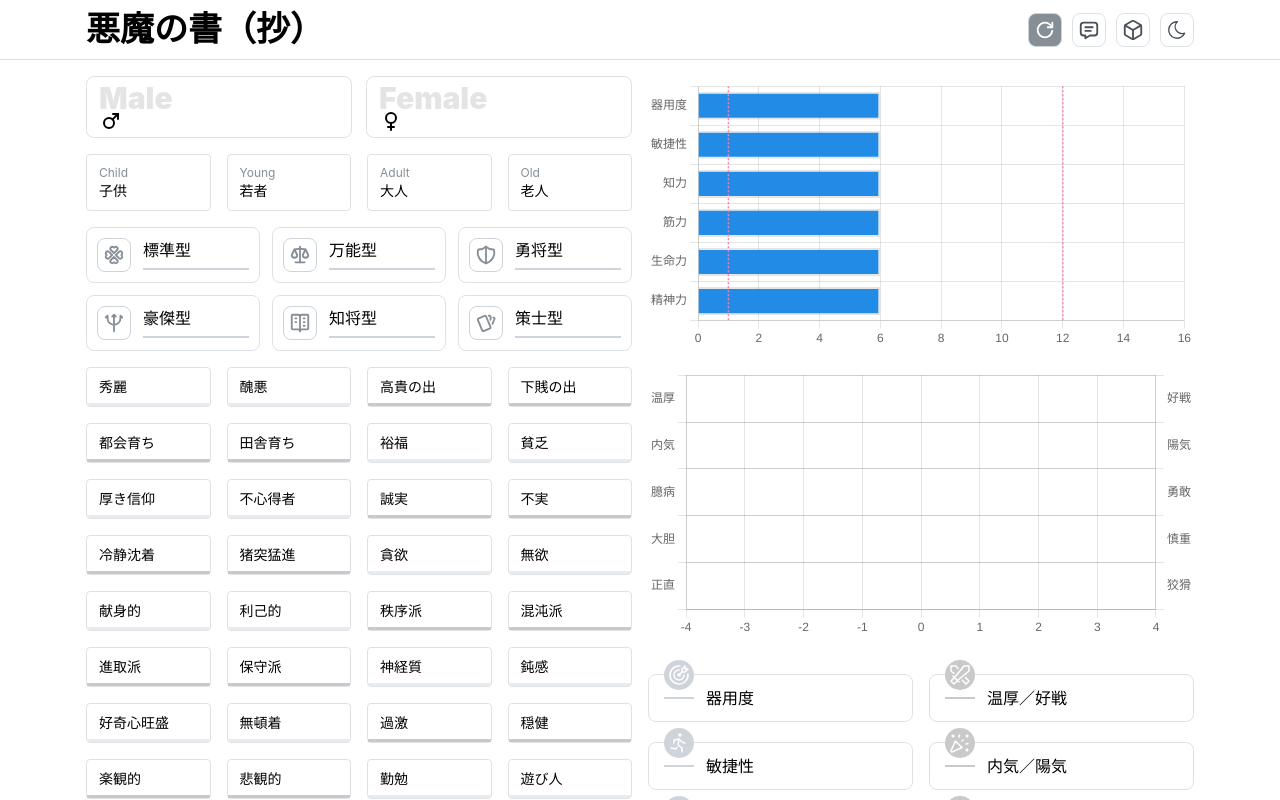
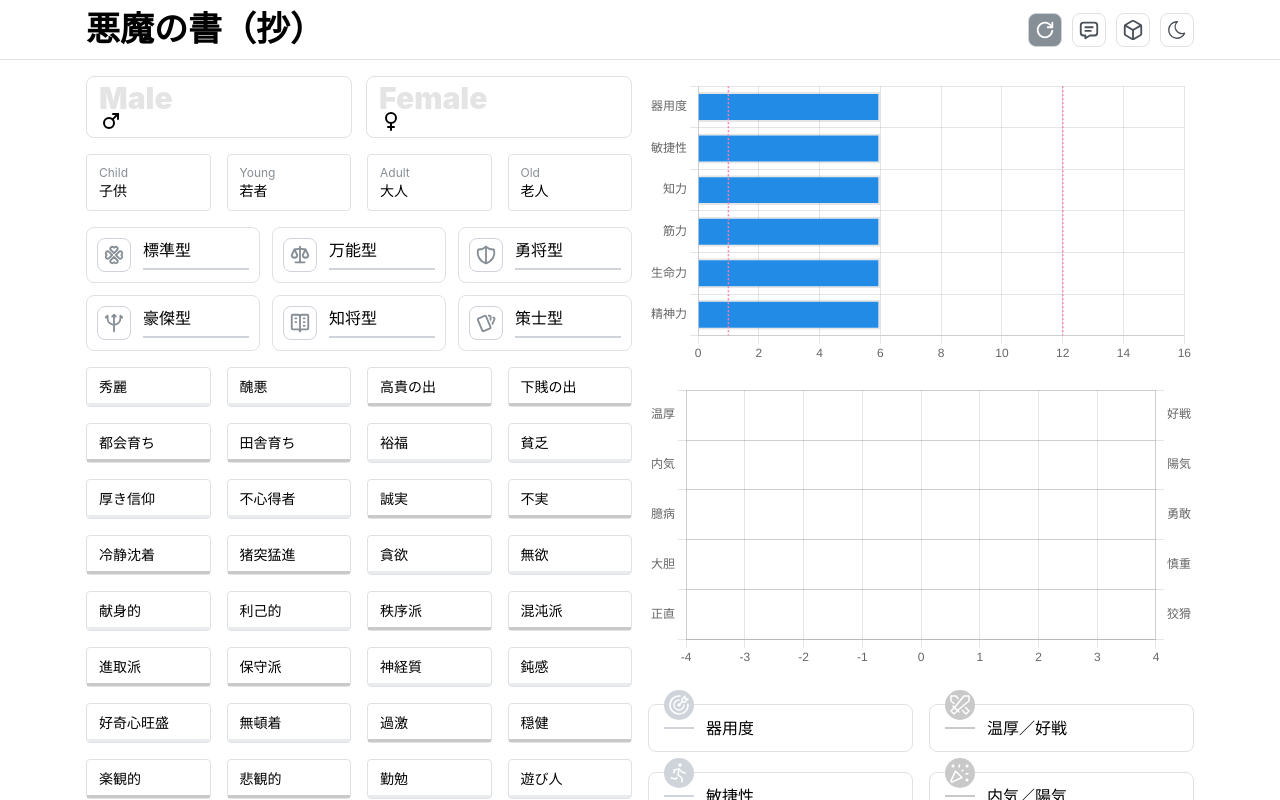
Before and after one commit to restrainhalation/cw-the-book-of-devil-excerpt, a Next.js app: page / in a window 1280 px wide. Shown: the top 800 px of the page. Built offline with nearby package versions, Linux system fonts and the light colour scheme.

Commit message:
🎬 feat: use mantine skeleton for charts

```diff
--- a/components/MentalAbilityChart/MentalAbilityChart.tsx
+++ b/components/MentalAbilityChart/MentalAbilityChart.tsx
@@ -1,6 +1,7 @@
-import React, { FC } from 'react';
+import React, { FC, useState } from 'react';
+import { Plugin } from 'chart.js'
 import { Bar } from 'react-chartjs-2';
-import { useMantineTheme } from '@mantine/core';
+import { Skeleton, useMantineTheme } from '@mantine/core';
 import type { Mental } from '@/types';
 import { MENTAL_ABILITIES } from '@/constants';
 
@@ -55,6 +56,7 @@ export const options = {
       },
     },
   },
+  maintainAspectRatio: false,
 };
 
 /**
@@ -70,6 +72,13 @@ export const options = {
  */
 export const MentalAbilityChart: FC<{ mentalAbilities: Mental; }> = ({ mentalAbilities }) => {
   const { colors } = useMantineTheme();
+  const [loading, setLoading] = useState(true);
+  const [plugins] = useState<Plugin<'bar'>>({
+    id: 'handleEvent',
+    afterInit: () => {
+      setLoading(false)
+    },
+  });
   const data = {
     labels: ['', '', '', '', ''],
     datasets: Object.entries(mentalAbilities).map(([key, value], index) => {
@@ -84,5 +93,14 @@ export const MentalAbilityChart: FC<{ mentalAbilities: Mental; }> = ({ mentalAbi
       };
     }),
   };
-  return <Bar options={options} data={data} />;
+  return (
+    <Skeleton visible={loading} className="h-72">
+      <Bar
+        options={options}
+        data={data}
+        plugins={[plugins]}
+        height={288}
+      />
+    </Skeleton>
+  )
 };
--- a/components/PhysicalAbilityChart/PhysicalAbilityChart.tsx
+++ b/components/PhysicalAbilityChart/PhysicalAbilityChart.tsx
@@ -1,6 +1,7 @@
-import React, { FC } from 'react';
+import React, { FC, useState } from 'react';
+import { Plugin } from 'chart.js'
 import { Bar } from 'react-chartjs-2';
-import { useMantineTheme } from '@mantine/core';
+import { Skeleton, useMantineTheme } from '@mantine/core';
 import type { Physical } from '@/types';
 import { PHYSICAL_ABILITIES } from '@/constants';
 
@@ -78,6 +79,7 @@ const getOptions = (annotationBorderColor: string) => ({
       },
     },
   },
+  maintainAspectRatio: false,
 })
 
 /**
@@ -93,6 +95,13 @@ const getOptions = (annotationBorderColor: string) => ({
  */
 export const PhysicalAbilityChart: FC<{ physicalAbilities: Physical; }> = ({ physicalAbilities }) => {
   const { colors } = useMantineTheme();
+  const [loading, setLoading] = useState(true);
+  const [plugins] = useState<Plugin<'bar'>>({
+    id: 'handleEvent',
+    afterInit: () => {
+      setLoading(false)
+    },
+  });
   const data = {
     labels: PHYSICAL_ABILITY_NAMES,
     datasets: [
@@ -107,9 +116,13 @@ export const PhysicalAbilityChart: FC<{ physicalAbilities: Physical; }> = ({ phy
   };
 
   return (
-    <Bar
-      options={getOptions(colors.pink[4])}
-      data={data}
-    />
+    <Skeleton visible={loading} className="h-72">
+      <Bar
+        options={getOptions(colors.pink[4])}
+        data={data}
+        plugins={[plugins]}
+        height={288}
+      />
+    </Skeleton>
   );
 };
```
